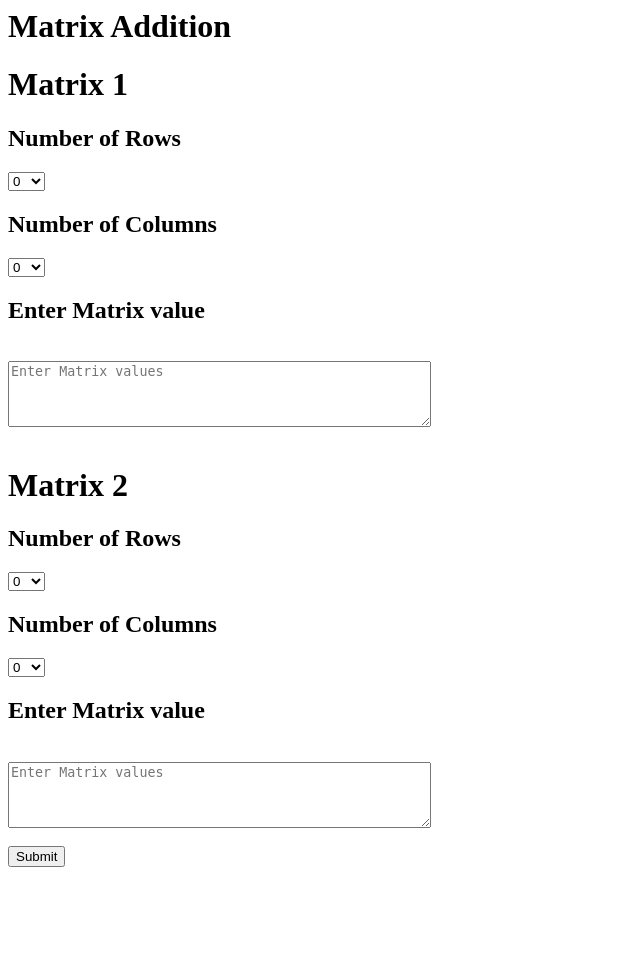
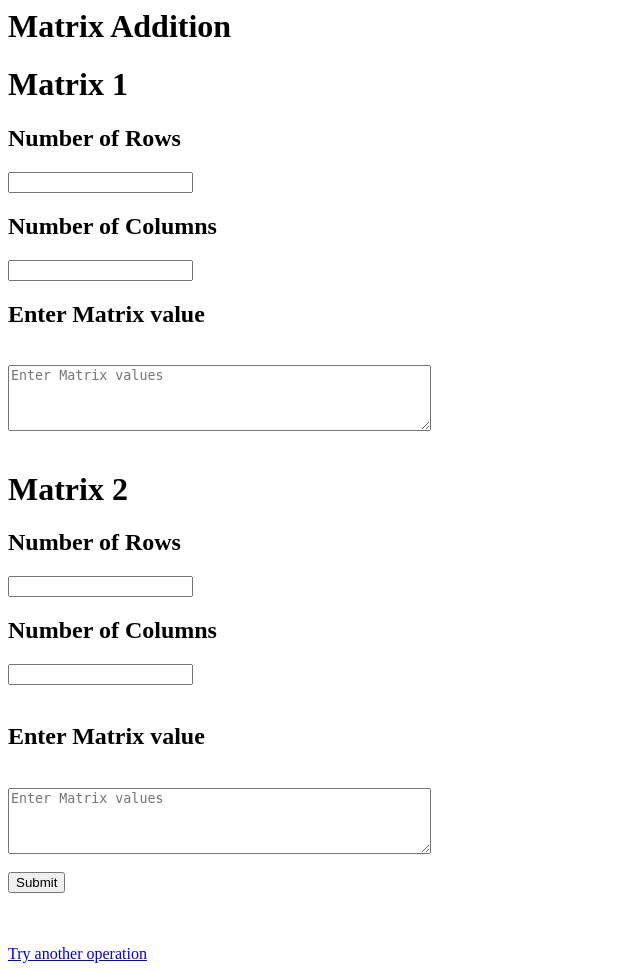
Before and after one commit to Adi-UA/TooManyMatrices, a Django app: template src/tmm/templates/tmm/op_addition.html in a window 1280 px wide. Shown: the whole page, without its empty margins (0-640 px from the left). Before the commit the page ends 867 px from the top, so only its background shows below. Run offline with Django 3.2, Linux system fonts and the light colour scheme; the template is opened without the code that fills it, so the values that code supplies are empty.

Commit message:
Changed row and column inputs to text boxes

```diff
--- a/src/tmm/templates/tmm/op_addition.html
+++ b/src/tmm/templates/tmm/op_addition.html
@@ -3,36 +3,10 @@
     <h1>Matrix Addition</h1>
     <h1>Matrix 1</h1>
     <h2>Number of Rows </h2>
-    <label for="m1_rows"></label>
-    <select id="m1_rows" name="m1_rows">
-            <option value="0">0</option>
-            <option value="1">1</option>
-            <option value="2">2</option>
-            <option value="3">3</option>
-            <option value="4">4</option>
-            <option value="5">5</option>
-            <option value="6">6</option>
-            <option value="7">7</option>
-            <option value="8">8</option>
-            <option value="9">9</option>
-            <option value="10">10</option>
-    </select>
+    <input id="m1_rows" name="m1_rows">
     <br>
     <h2>Number of Columns </h2>
-    <label for="m1_columns"></label>
-    <select id="m1_columns" name="m1_columns">
-            <option value="0">0</option>
-            <option value="1">1</option>
-            <option value="2">2</option>
-            <option value="3">3</option>
-            <option value="4">4</option>
-            <option value="5">5</option>
-            <option value="6">6</option>
-            <option value="7">7</option>
-            <option value="8">8</option>
-            <option value="9">9</option>
-            <option value="10">10</option>
-    </select>
+    <input id="m1_columns" name="m1_columns">
     <br>
     <h2>Enter Matrix value</h2>
     <br>
@@ -41,36 +15,11 @@
     <br>
     <h1>Matrix 2</h1>
     <h2>Number of Rows </h2>
-    <label for="m2_rows"></label>
-    <select id="m2_rows" name="m2_rows">
-            <option value="0">0</option>
-            <option value="1">1</option>
-            <option value="2">2</option>
-            <option value="3">3</option>
-            <option value="4">4</option>
-            <option value="5">5</option>
-            <option value="6">6</option>
-            <option value="7">7</option>
-            <option value="8">8</option>
-            <option value="9">9</option>
-            <option value="10">10</option>
-    </select>
+    <input id="m2_rows" name="m2_rows">
     <br>
     <h2>Number of Columns </h2>
-    <label for="m2_columns"></label>
-    <select id="m2_columns" name="m2_columns">
-            <option value="0">0</option>
-            <option value="1">1</option>
-            <option value="2">2</option>
-            <option value="3">3</option>
-            <option value="4">4</option>
-            <option value="5">5</option>
-            <option value="6">6</option>
-            <option value="7">7</option>
-            <option value="8">8</option>
-            <option value="9">9</option>
-            <option value="10">10</option>
-    </select>
+    <input id="m2_columns" name="m2_columns">
+    <br>
     <br>
     <h2>Enter Matrix value</h2>
     <br>
@@ -84,3 +33,5 @@
     {{c}}
     <br>
 {% endfor %}
+<br>
+<a href="{% url 'tmm-home' %}">Try another operation</a>
```
